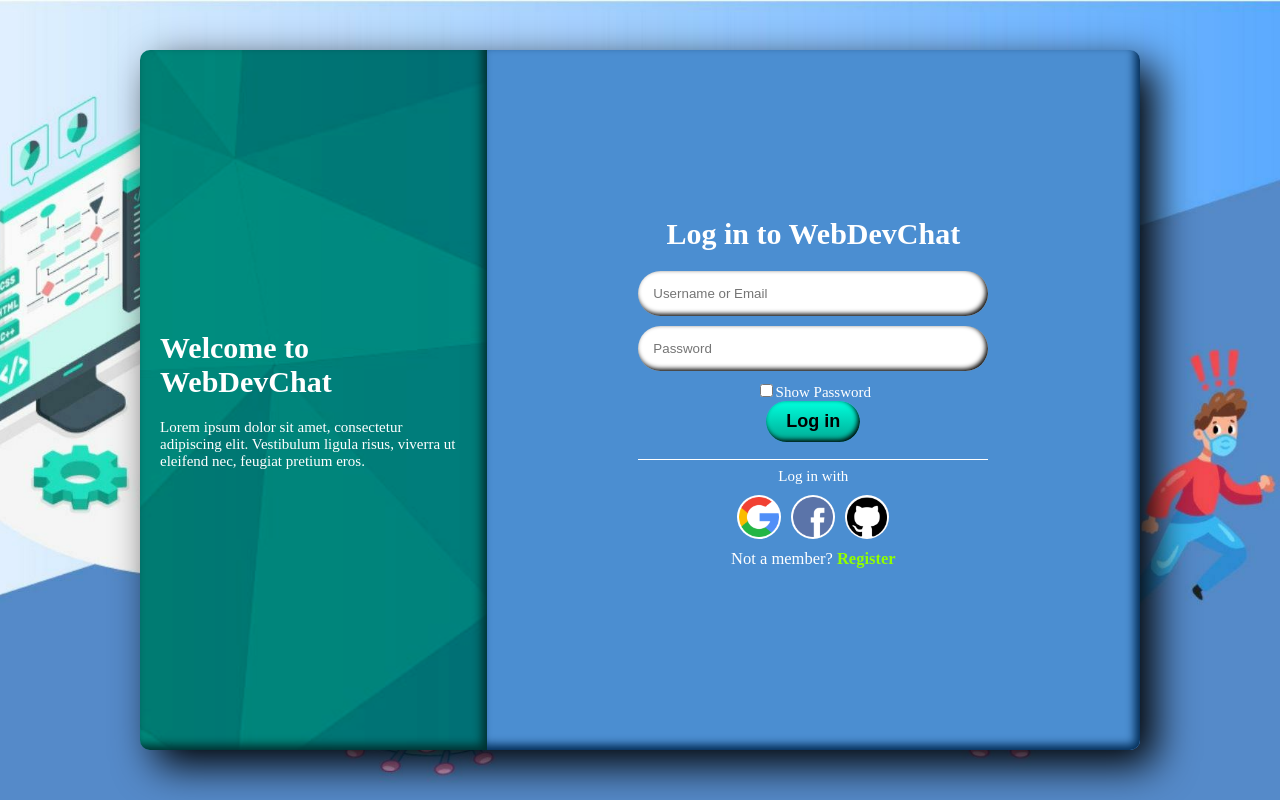
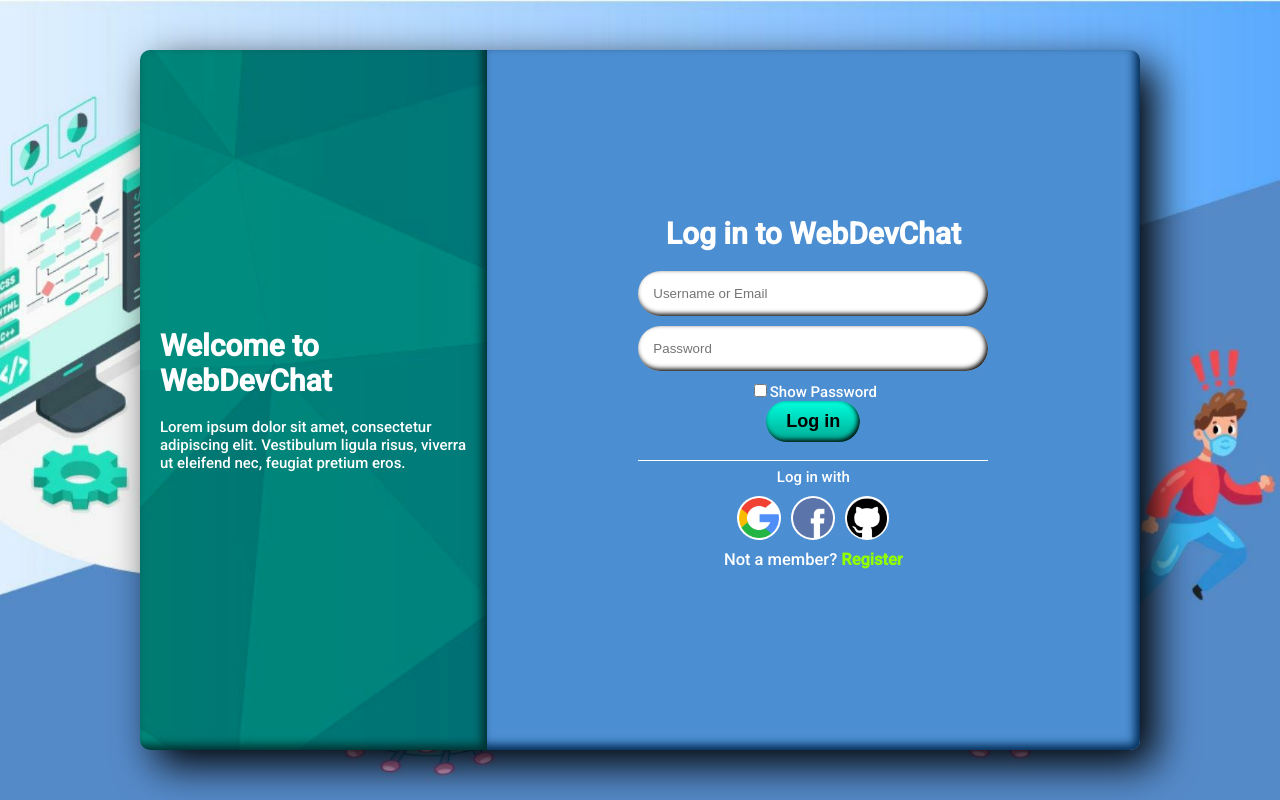
Before and after one commit to websitdev/Template, a PHP site: page /login-page.html in a window 1280 px wide. Run offline with PHP 8.4, Linux system fonts and the light colour scheme.

Commit message:
font updated for login

```diff
--- a/WebsiteDevelopers/assets/css/login-page.css
+++ b/WebsiteDevelopers/assets/css/login-page.css
@@ -16,7 +16,7 @@ body {
     background-image: url('../../images/login-page-background.png');
     background-size: cover;
     background-position: center;
-    font-family: "Times New Roman", Times, serif;
+    font-family: 'Roboto', sans-serif;
     font-size: 15px;
 }
 
--- a/WebsiteDevelopers/login-page.html
+++ b/WebsiteDevelopers/login-page.html
@@ -5,6 +5,7 @@
     <title>Log in - Web dev site</title>
     <link rel="stylesheet" href="assets/css/login-page.css" />
     <link rel="icon" href="images/login-page-icon.png" />
+    <link href="https://fonts.googleapis.com/css2?family=Roboto:wght@500&display=swap" rel="stylesheet">
 </head>
 
 <body>
```
